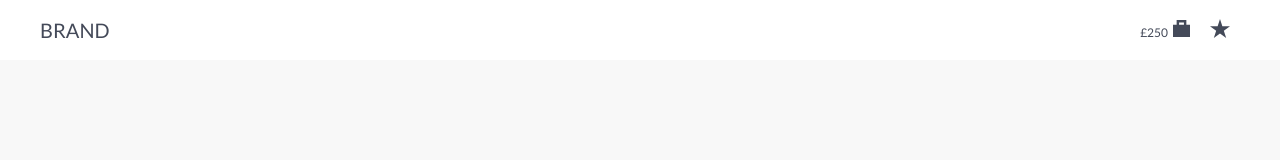
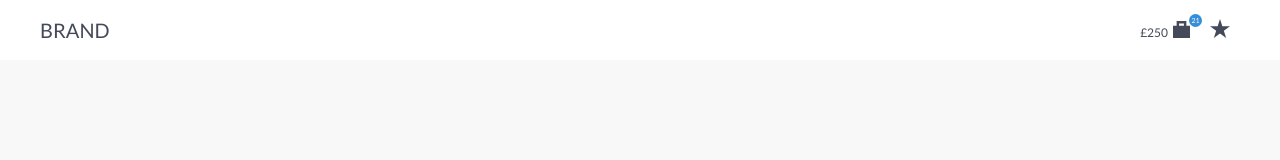
Before and after one commit to grenos/js_challenge_vasilis-green, a React (Create React App) app: page / in a window 1280 px wide. Shown: the top 160 px of the page. Built offline with nearby package versions, Linux system fonts and the light colour scheme.

Commit message:
bag icon test + component

```diff
--- a/src/components/bagIcon/BagIcon.scss
+++ b/src/components/bagIcon/BagIcon.scss
@@ -0,0 +1,21 @@
+.bag-icon__wrapper {
+  display: flex;
+  position: relative;
+  margin: 0 10px 0 0;
+
+  .bag-icon__counter {
+    margin: -7px -12px;
+    width: 13px;
+    height: 13px;
+    position: absolute;
+    top: 0;
+    right: 0;
+    @include flex-box(null, null, center, center);
+    font-family: lato_regular, sans-serif;
+    line-height: 7px;
+    font-size: 7px;
+    color: rgb(255, 255, 255);
+    background-color: rgb(53, 142, 215);
+    border-radius: 50%;
+  }
+}
--- a/src/components/bagIcon/BagIcon.tsx
+++ b/src/components/bagIcon/BagIcon.tsx
@@ -4,9 +4,12 @@ import { ReactComponent as Bag } from '../../media/svg/bag.svg';
 
 const BagIcon = () => {
   return (
-    <div style={{ margin: '0 10px 0 0' }}>
+    <div className="bag-icon__wrapper" data-test="bag-icon-component">
       <Bag />
-    </div>
+      <span className="bag-icon__counter" data-test="bag-icon-counter">
+        21
+      </span>
+    </div >
   )
 }
 
--- a/src/index.scss
+++ b/src/index.scss
@@ -8,6 +8,7 @@
 
 // components
 @import "./components/header/Header.scss";
+@import "./components/bagIcon/BagIcon.scss";
 
 body {
   background-color: rgb(248, 248, 248);
```
Also changed, not shown: 1 other file (tests, documents, lock files or other folders).
